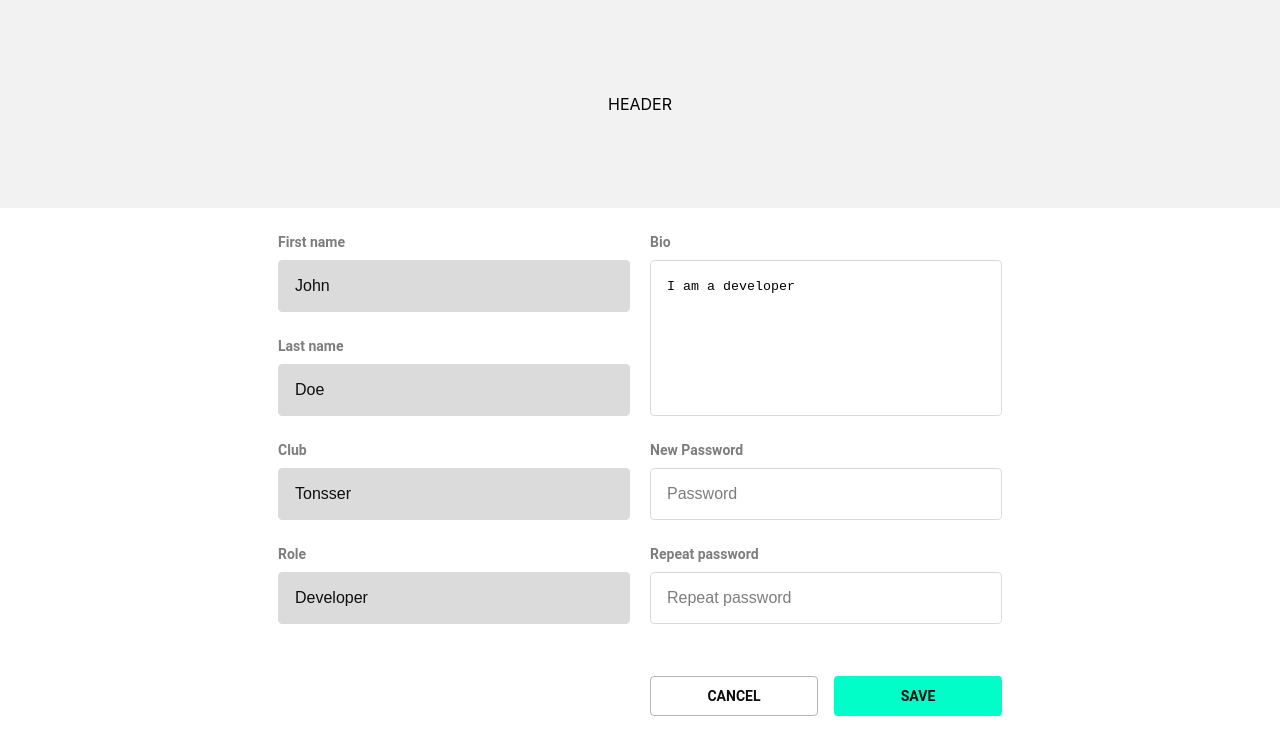
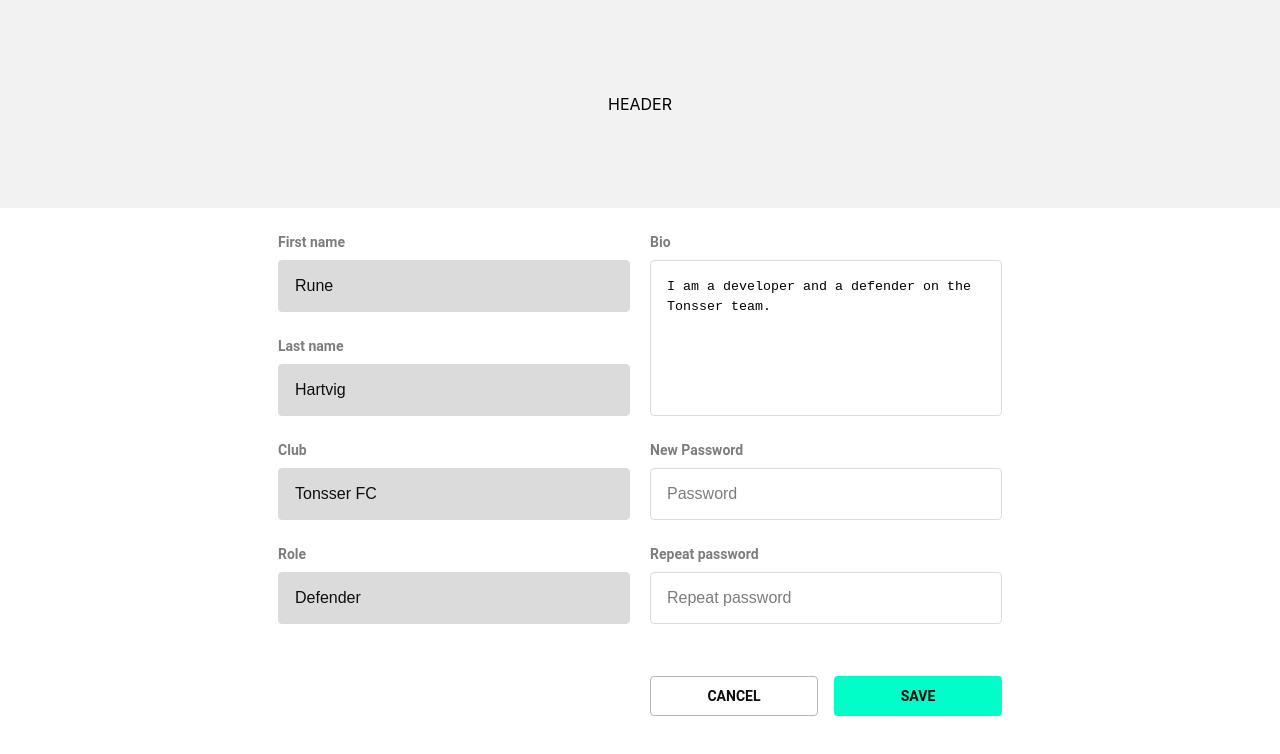
Before and after one commit to ruanha/tonsser, a React (Create React App) app: page / in a window 1280 px wide. Shown: the top 754 px of the page. Built offline with nearby package versions, Linux system fonts and the light colour scheme.

Commit message:
change mock profile

```diff
--- a/src/App.tsx
+++ b/src/App.tsx
@@ -9,11 +9,11 @@ function App() {
       <main>
         <Profile
           profile={{
-            firstName: "John",
-            lastName: "Doe",
-            club: "Tonsser",
-            role: "Developer",
-            bio: "I am a developer",
+            firstName: "Rune",
+            lastName: "Hartvig",
+            club: "Tonsser FC",
+            role: "Defender",
+            bio: "I am a developer and a defender on the Tonsser team.",
           }}
         />
         <ToastContainer />
```
